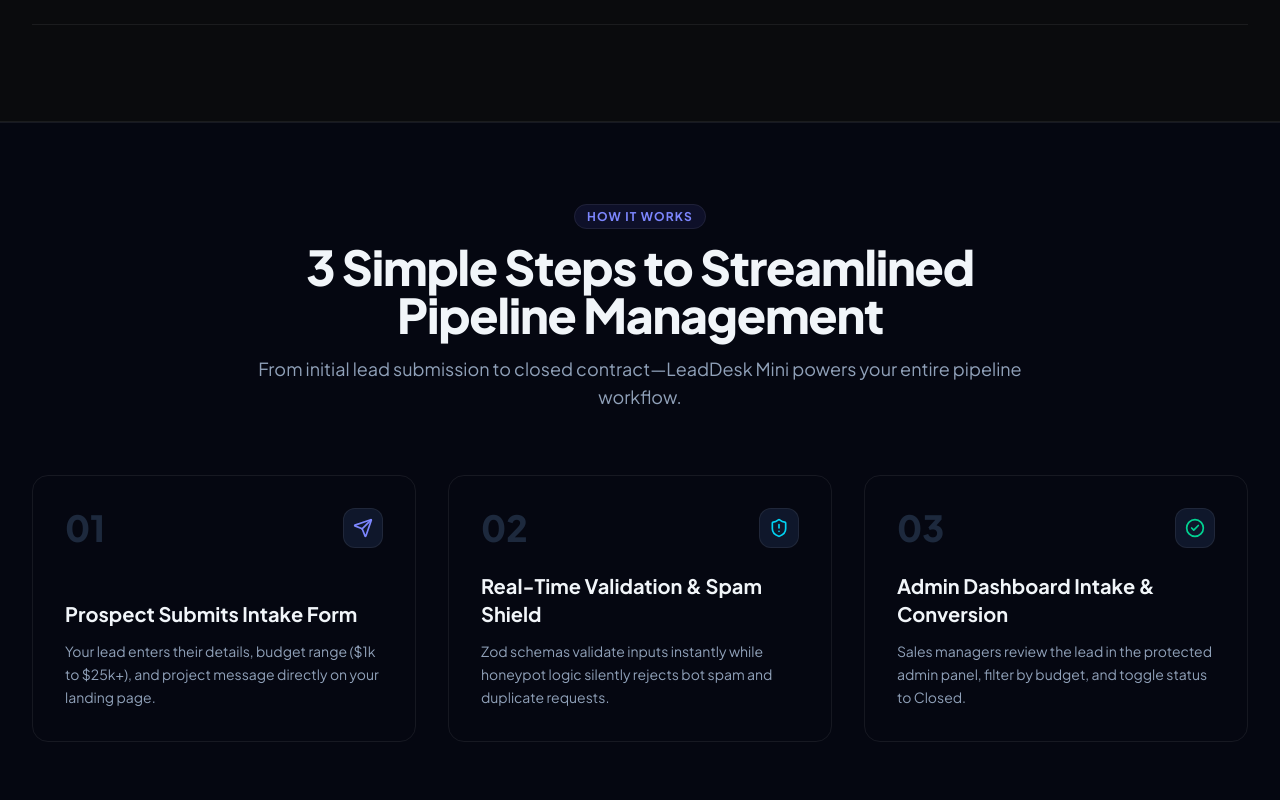
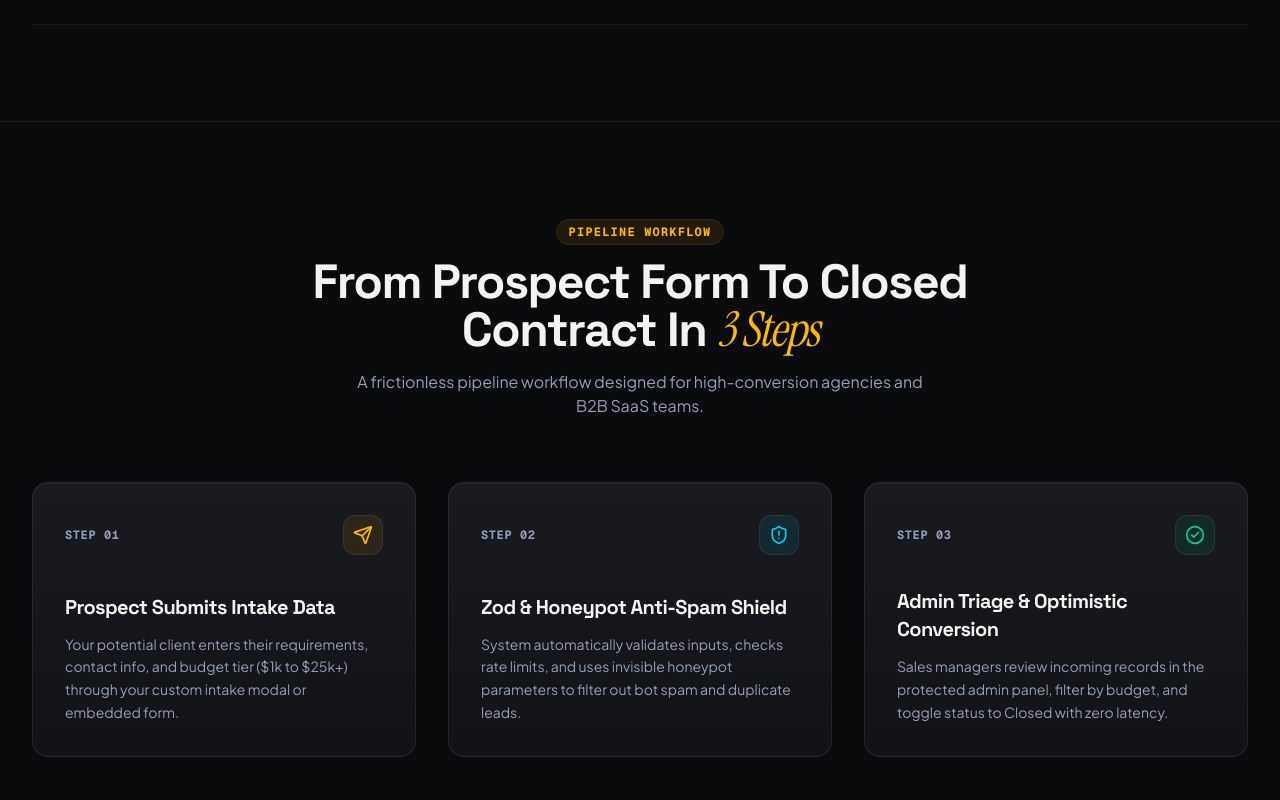
Before and after one commit to SarveshHardas/LeadDesk-DigitalHeroess, a Next.js app: page / in a window 1280 px wide. Shown: the part 2780-3580 px from the top of the page. Built offline with nearby package versions, Linux system fonts and the light colour scheme; no server answers.

Commit message:
feat(landing): rebuild Workflow section with step timeline visual rhythm

```diff
--- a/src/components/landing/Workflow.tsx
+++ b/src/components/landing/Workflow.tsx
@@ -4,61 +4,76 @@
 export const Workflow: React.FC = () => {
   const steps = [
     {
-      step: '01',
-      title: 'Prospect Submits Intake Form',
-      description: 'Your lead enters their details, budget range ($1k to $25k+), and project message directly on your landing page.',
-      icon: <Send className="w-5 h-5 text-indigo-400" />,
+      step: 'STEP 01',
+      title: 'Prospect Submits Intake Data',
+      description: 'Your potential client enters their requirements, contact info, and budget tier ($1k to $25k+) through your custom intake modal or embedded form.',
+      icon: <Send className="w-5 h-5 text-amber-400" />,
+      accent: 'border-amber-500/20 bg-amber-500/10',
     },
     {
-      step: '02',
-      title: 'Real-Time Validation & Spam Shield',
-      description: 'Zod schemas validate inputs instantly while honeypot logic silently rejects bot spam and duplicate requests.',
+      step: 'STEP 02',
+      title: 'Zod & Honeypot Anti-Spam Shield',
+      description: 'System automatically validates inputs, checks rate limits, and uses invisible honeypot parameters to filter out bot spam and duplicate leads.',
       icon: <ShieldAlert className="w-5 h-5 text-cyan-400" />,
+      accent: 'border-cyan-500/20 bg-cyan-500/10',
     },
     {
-      step: '03',
-      title: 'Admin Dashboard Intake & Conversion',
-      description: 'Sales managers review the lead in the protected admin panel, filter by budget, and toggle status to Closed.',
+      step: 'STEP 03',
+      title: 'Admin Triage & Optimistic Conversion',
+      description: 'Sales managers review incoming records in the protected admin panel, filter by budget, and toggle status to Closed with zero latency.',
       icon: <CheckCircle2 className="w-5 h-5 text-emerald-400" />,
+      accent: 'border-emerald-500/20 bg-emerald-500/10',
     },
   ];
 
   return (
-    <section id="workflow" className="py-20 relative border-t border-slate-800/80 bg-slate-950/30">
+    <section id="workflow" className="py-24 relative border-b border-white/10 bg-[#0a0b0d]">
       <div className="max-w-7xl mx-auto px-4 sm:px-6 lg:px-8">
+
+        {/* Section Header */}
         <div className="text-center max-w-3xl mx-auto mb-16">
-          <span className="text-xs font-bold text-indigo-400 uppercase tracking-widest px-3 py-1 rounded-full bg-indigo-500/10 border border-indigo-500/20">
-            How It Works
+          <span className="text-xs font-mono font-bold text-amber-400 uppercase tracking-widest px-3 py-1 rounded-full bg-amber-500/10 border border-amber-500/20">
+            Pipeline Workflow
           </span>
-          <h2 className="text-3xl sm:text-5xl font-extrabold text-slate-100 tracking-tight mt-4">
-            3 Simple Steps to Streamlined Pipeline Management
+          <h2 className="text-3xl sm:text-5xl font-extrabold text-[#f4f3ef] tracking-tight font-display mt-4">
+            From Prospect Form To Closed Contract In{' '}
+            <span className="font-serif-italic font-normal text-amber-400 font-serif">
+              3 Steps
+            </span>
           </h2>
-          <p className="text-slate-400 text-base sm:text-lg mt-4">
-            From initial lead submission to closed contract—LeadDesk Mini powers your entire pipeline workflow.
+          <p className="text-slate-400 text-sm sm:text-base mt-4 font-sans max-w-xl mx-auto">
+            A frictionless pipeline workflow designed for high-conversion agencies and B2B SaaS teams.
           </p>
         </div>
 
+        {/* Timeline Visual Rhythm Grid */}
         <div className="grid grid-cols-1 md:grid-cols-3 gap-8 relative">
           {steps.map((item, index) => (
             <div
               key={index}
-              className="glass-card p-8 rounded-2xl border border-slate-800 flex flex-col justify-between relative overflow-hidden group"
+              className="tactile-card p-8 rounded-2xl border border-white/10 flex flex-col justify-between relative overflow-hidden group hover:border-white/20 transition-all"
             >
-              <div className="flex items-center justify-between mb-6">
-                <span className="text-4xl font-black text-slate-800 group-hover:text-indigo-500/40 transition-colors duration-200">
+              <div className="flex items-center justify-between mb-8">
+                <span className="text-xs font-mono font-bold text-slate-400 tracking-wider">
                   {item.step}
                 </span>
-                <div className="w-10 h-10 rounded-xl bg-slate-900 border border-slate-800 flex items-center justify-center">
+                <div className={`w-10 h-10 rounded-xl border flex items-center justify-center ${item.accent}`}>
                   {item.icon}
                 </div>
               </div>
+
               <div>
-                <h3 className="text-xl font-bold text-slate-100 mb-3">{item.title}</h3>
-                <p className="text-sm text-slate-400 leading-relaxed">{item.description}</p>
+                <h3 className="text-xl font-bold text-[#f4f3ef] font-display mb-3 group-hover:text-amber-300 transition-colors">
+                  {item.title}
+                </h3>
+                <p className="text-xs sm:text-sm text-slate-400 font-sans leading-relaxed">
+                  {item.description}
+                </p>
               </div>
             </div>
           ))}
         </div>
+
       </div>
     </section>
   );
```
